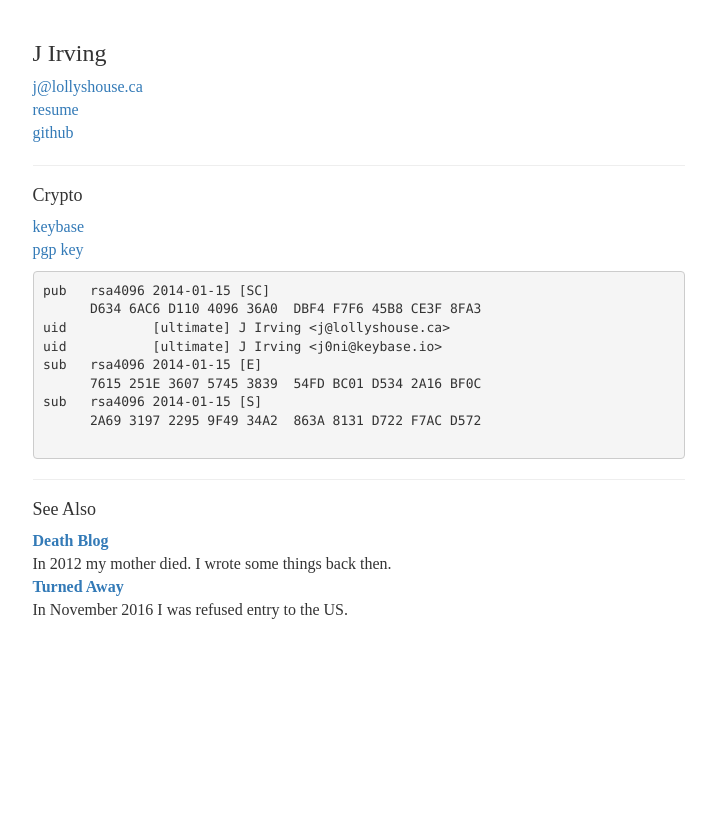
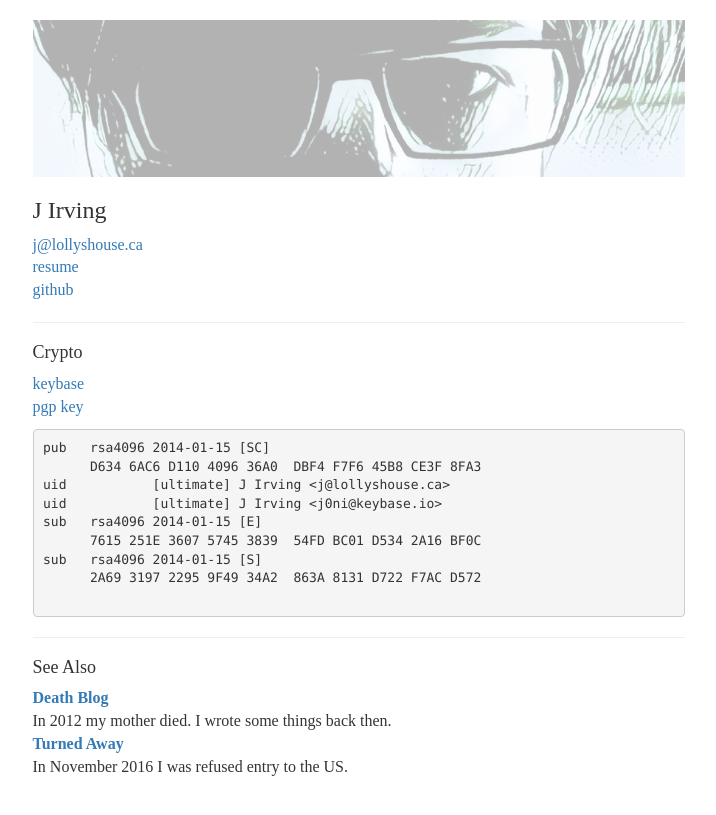
Before and after one commit to j0ni/j0ni.github.io, a Jekyll site: the page built from index.html, in a window 1280 px wide. Shown: the top 815 px of the page, without its empty margins (135-851 px from the left). Built offline with Jekyll 4.4.1, drawn with Linux system fonts in a browser that asks for light colours; some web fonts are replaced.

Commit message:
Add a nice picture

```diff
--- a/css/j0ni.scss
+++ b/css/j0ni.scss
@@ -8,4 +8,9 @@ body {
   /* font: 16px/22px 'Asar', serif; */
   text-align: justify;
   font-size: 16px;
+
+  .index-top-section img {
+    width: 100%;
+    opacity: 0.3;
+  }
 }
--- a/index.html
+++ b/index.html
@@ -4,7 +4,8 @@ layout: page
 <div class="row">
   <div class="col-md-1"></div>
   <div class="col-md-7">
-    <section>
+    <section class="index-top-section">
+      <img src="/images/eyes2.jpg"/>
       <h3>J Irving</h3>
       <p>
         <ul class="list-unstyled">
```
Also changed, not shown: images/eyes2.jpg (added).
